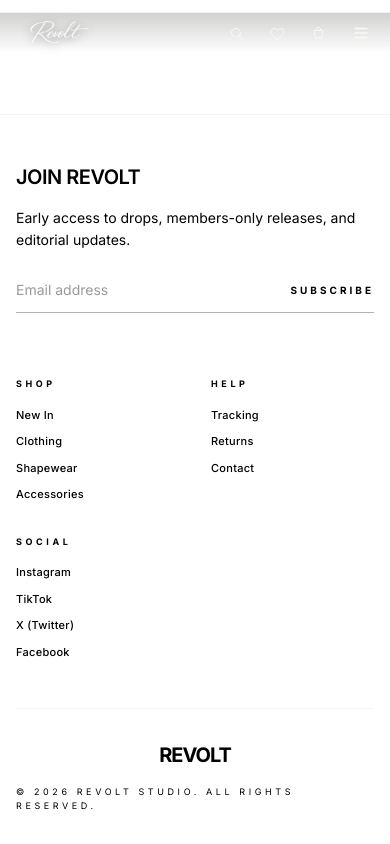
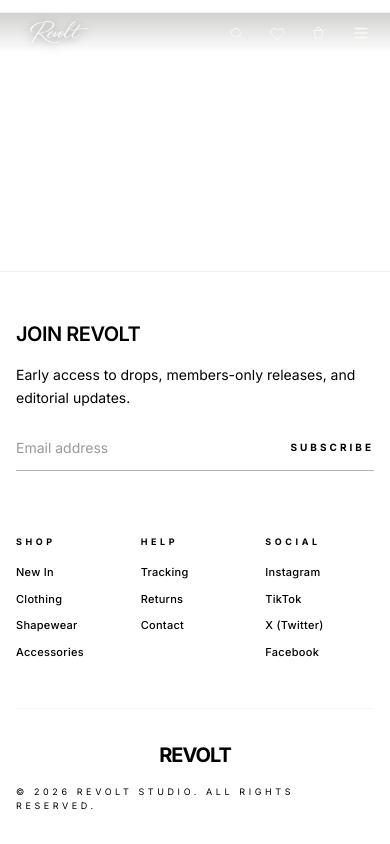
Before and after one commit to stanley-tech-code/revolt-, a React (Vite) app: page / in a window 390 px wide. Built offline with nearby package versions, Linux system fonts and the light colour scheme; no server answers.

Commit message:
Align footer sections on one line for mobile

```diff
--- a/src/components/layout/Footer.jsx
+++ b/src/components/layout/Footer.jsx
@@ -7,7 +7,7 @@
       <div className="container-standard">
         <div className="flex flex-col lg:grid lg:grid-cols-2 gap-12 lg:gap-20 mb-12 md:mb-16">
           {/* Footer Links */}
-          <div className="grid grid-cols-2 md:grid-cols-3 gap-8 order-2 lg:order-1">
+          <div className="grid grid-cols-3 gap-4 md:gap-8 order-2 lg:order-1">
             {/* Shop */}
             <div className="space-y-4">
               <h5 className="text-[9px] font-bold uppercase tracking-[0.4em] text-[#000000]">Shop</h5>
```
